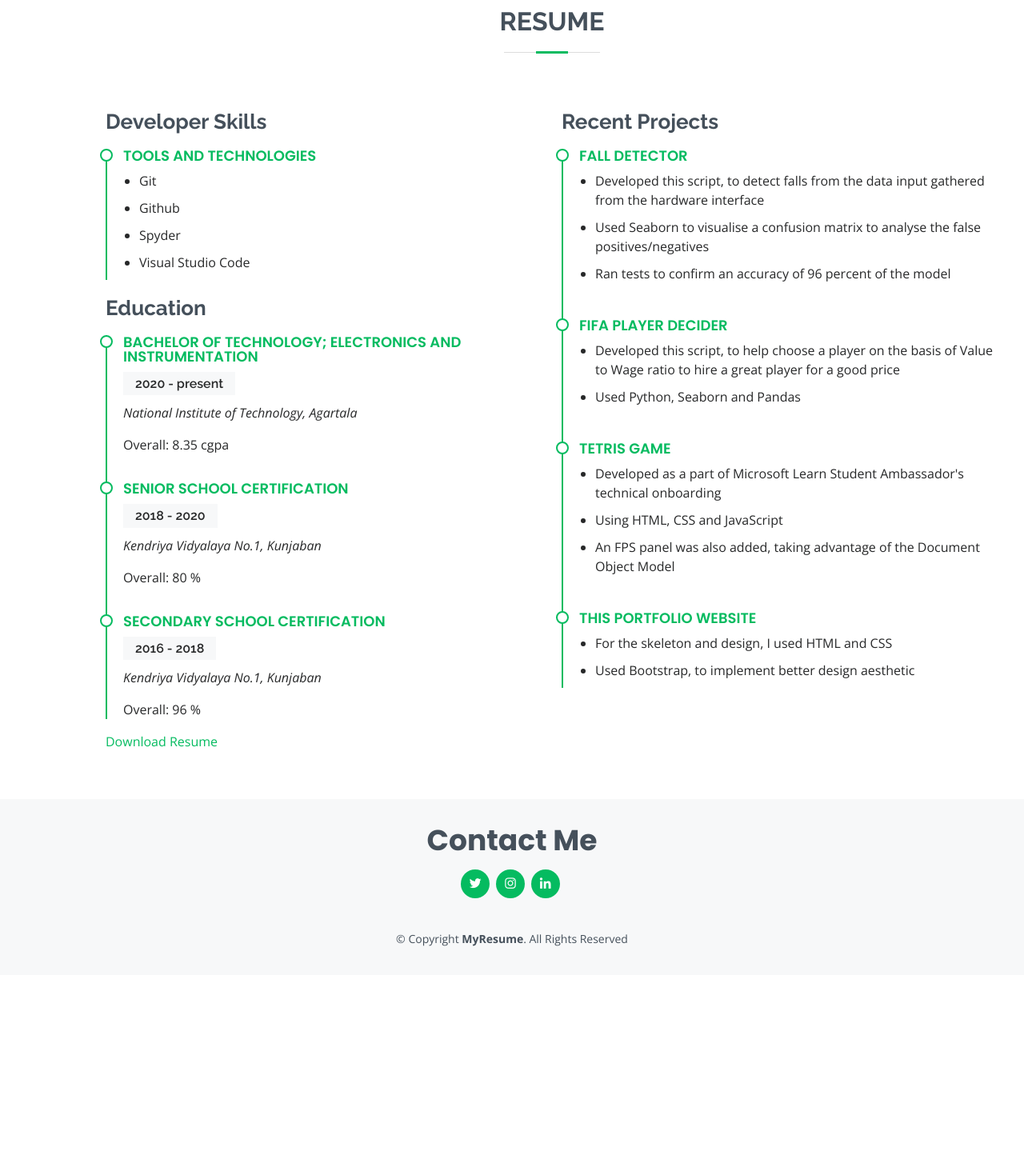
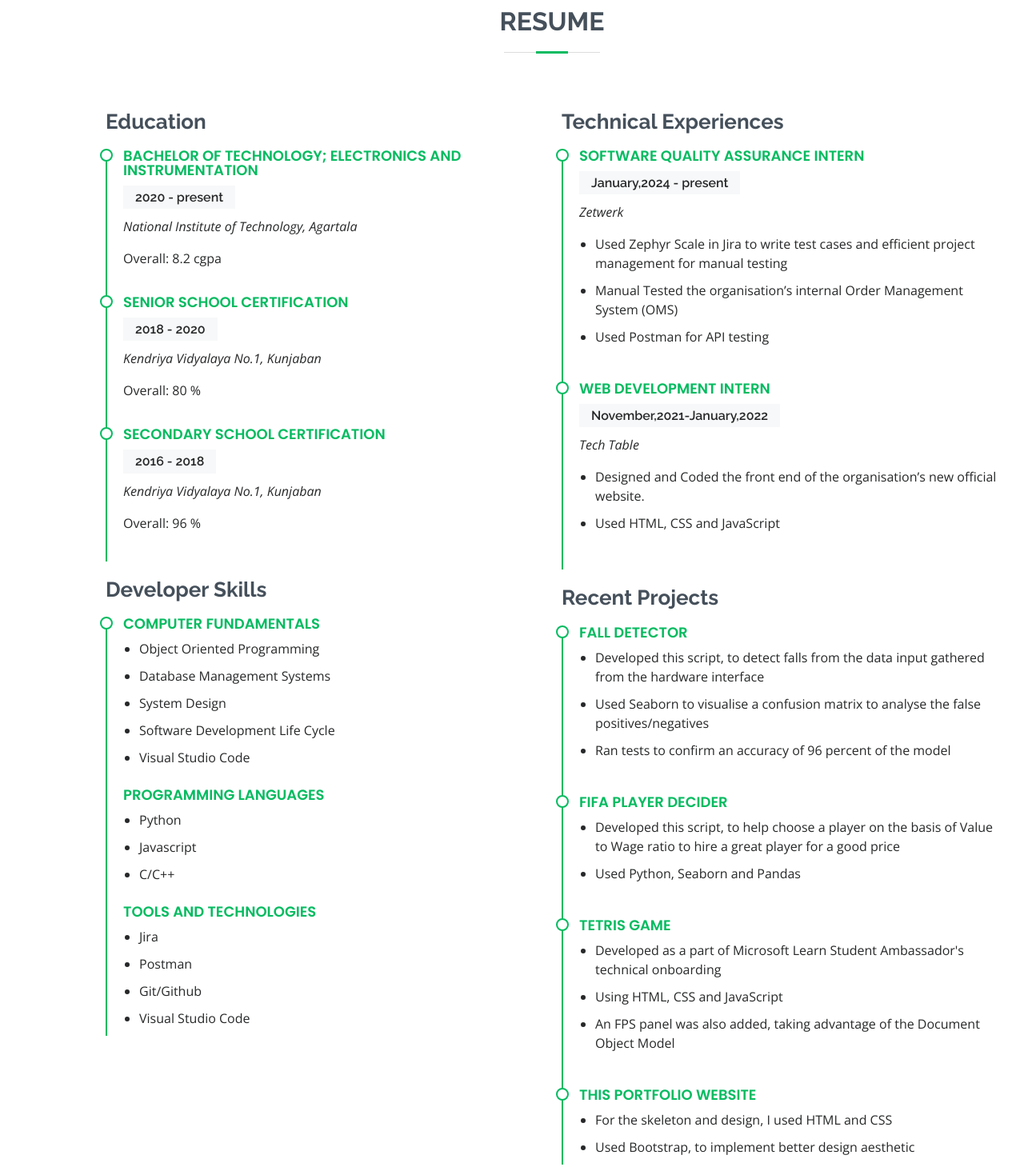
Before and after one commit to eshibhatt/Portfolio, a plain HTML site: page index.html in a window 1280 px wide. Shown: the part 1260-2719 px from the top of the page at 80% size. Before the commit the page ends 2479 px from the top, so only its background shows below. Drawn offline with nearby package versions, Linux system fonts and the light colour scheme.

Commit message:
Update index.html

```diff
--- a/index.html
+++ b/index.html
@@ -134,23 +134,12 @@
 
         <div class="row">
           <div class="col-lg-6">
-            <h3 class="resume-title">Developer Skills</h3>
-            <div class="resume-item pb-0">
-              <h4>Tools and Technologies</h4>
-              <ul>
-                <li>Git</li>
-                <li>Github</li>
-                <li>Spyder</li>
-                <li>Visual Studio Code</li>
-              </ul>
-            </div>
-
             <h3 class="resume-title">Education</h3>
             <div class="resume-item">
               <h4>Bachelor of Technology; Electronics and Instrumentation</h4>
               <h5>2020 - present</h5>
               <p><em>National Institute of Technology, Agartala</em></p>
-              <p>Overall: 8.35 cgpa</p>
+              <p>Overall: 8.2 cgpa</p>
             </div>
             <div class="resume-item">
               <h4>Senior School Certification</h4>
@@ -164,8 +153,58 @@
               <p><em>Kendriya Vidyalaya No.1, Kunjaban</em></p>
               <p>Overall: 96 %</p>
             </div>
+
+            <h3 class="resume-title">Developer Skills</h3>
+            <div class="resume-item pb-0">
+              <h4>Computer Fundamentals</h4>
+              <ul>
+                <li>Object Oriented Programming</li>
+                <li>Database Management Systems</li>
+                <li>System Design</li>
+                <li>Software Development Life Cycle</li>
+                <li>Visual Studio Code</li>
+              </ul>
+              <h4>Programming Languages</h4>
+              <ul>
+                <li>Python</li>
+                <li>Javascript</li>
+                <li>C/C++</li>
+              </ul>
+              <h4>Tools and Technologies</h4>
+              <ul>
+                <li>Jira</li>
+                <li>Postman</li>
+                <li>Git/Github</li>
+                <li>Visual Studio Code</li>
+              </ul>
+            </div>
+
+
           </div>
           <div class="col-lg-6">
+            <h3 class="resume-title">Technical Experiences</h3>
+            <div class="resume-item">
+              <h4>Software Quality Assurance Intern</h4>
+              <h5>January,2024 - present</h5>
+              <p><em>Zetwerk</em></p>
+              <ul>
+                <li> Used Zephyr Scale in Jira to write test cases and efficient project management for manual testing </li>
+                <li> Manual Tested the organisation’s internal Order Management System (OMS)</li>
+                <li> Used Postman for API testing</li>
+              </ul>
+            </div>
+
+            <div class="resume-item">
+              <h4>Web Development Intern</h4>
+              <h5>November,2021-January,2022</h5>
+              <p><em>Tech Table</em></p>
+              <ul>
+                <li> Designed and Coded the front end of the organisation’s new official website. </li>
+                <li> Used HTML, CSS and JavaScript</li>
+              </ul>
+            </div>
+
+
             <h3 class="resume-title">Recent Projects</h3>
             <div class="resume-item">
               <h4><a href="https://github.com/eshibhatt/Fall-Detection">Fall Detector</a></h4>
@@ -200,7 +239,7 @@
               </ul>
           </div>
         </div>
-        <a href="https://drive.google.com/drive/u/0/folders/1FTjsFqYmcZsSKp3ChNe1hZxWYAUxKOxG">Download Resume</a>
+        <a href="https://drive.google.com/file/d/1z6yZ80moTt_Kt35SWvTVa7WW3cLCbRjw/view">Download Resume</a>
       </div>
     </section><!-- End Resume Section -->
 
```
